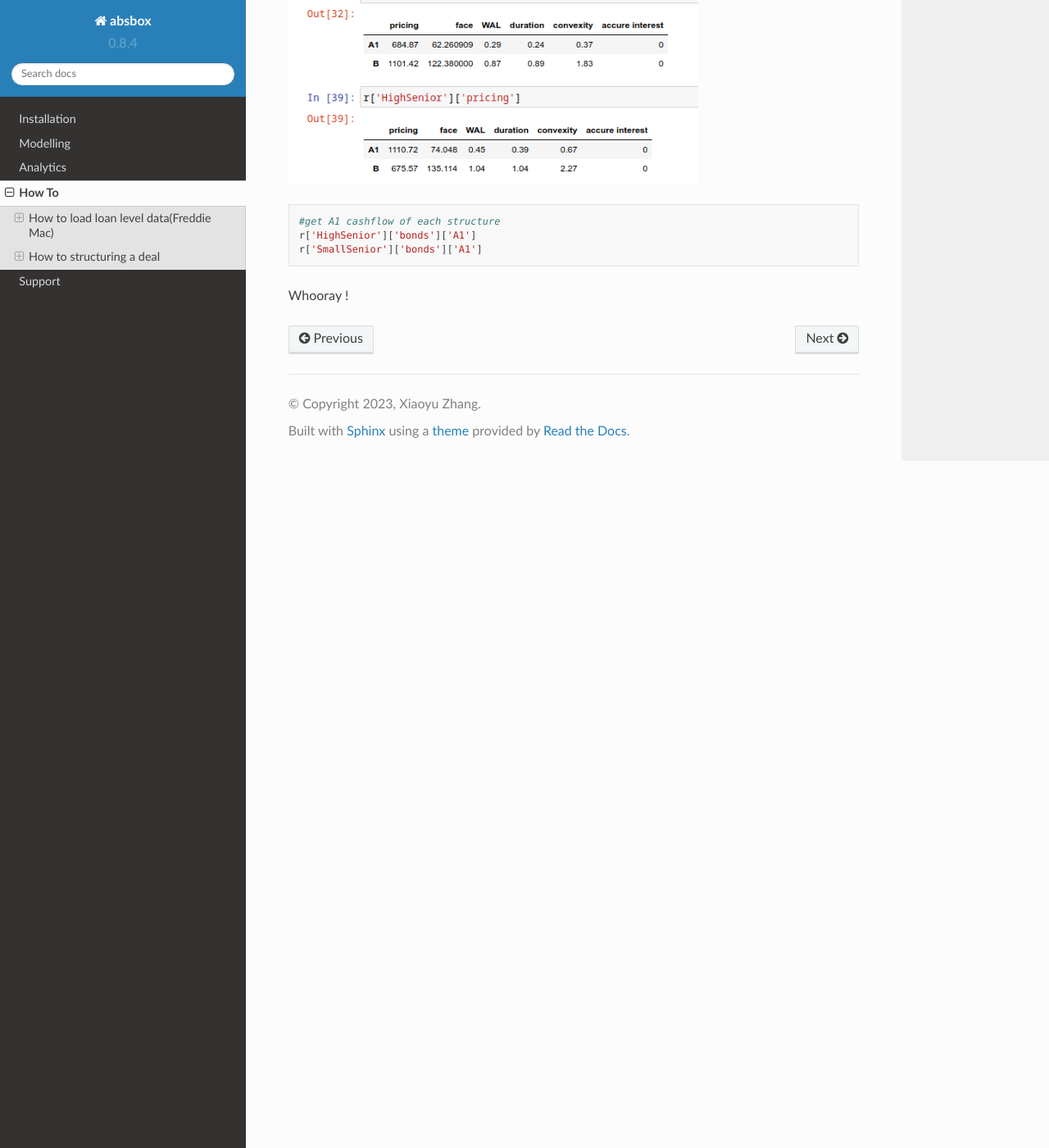
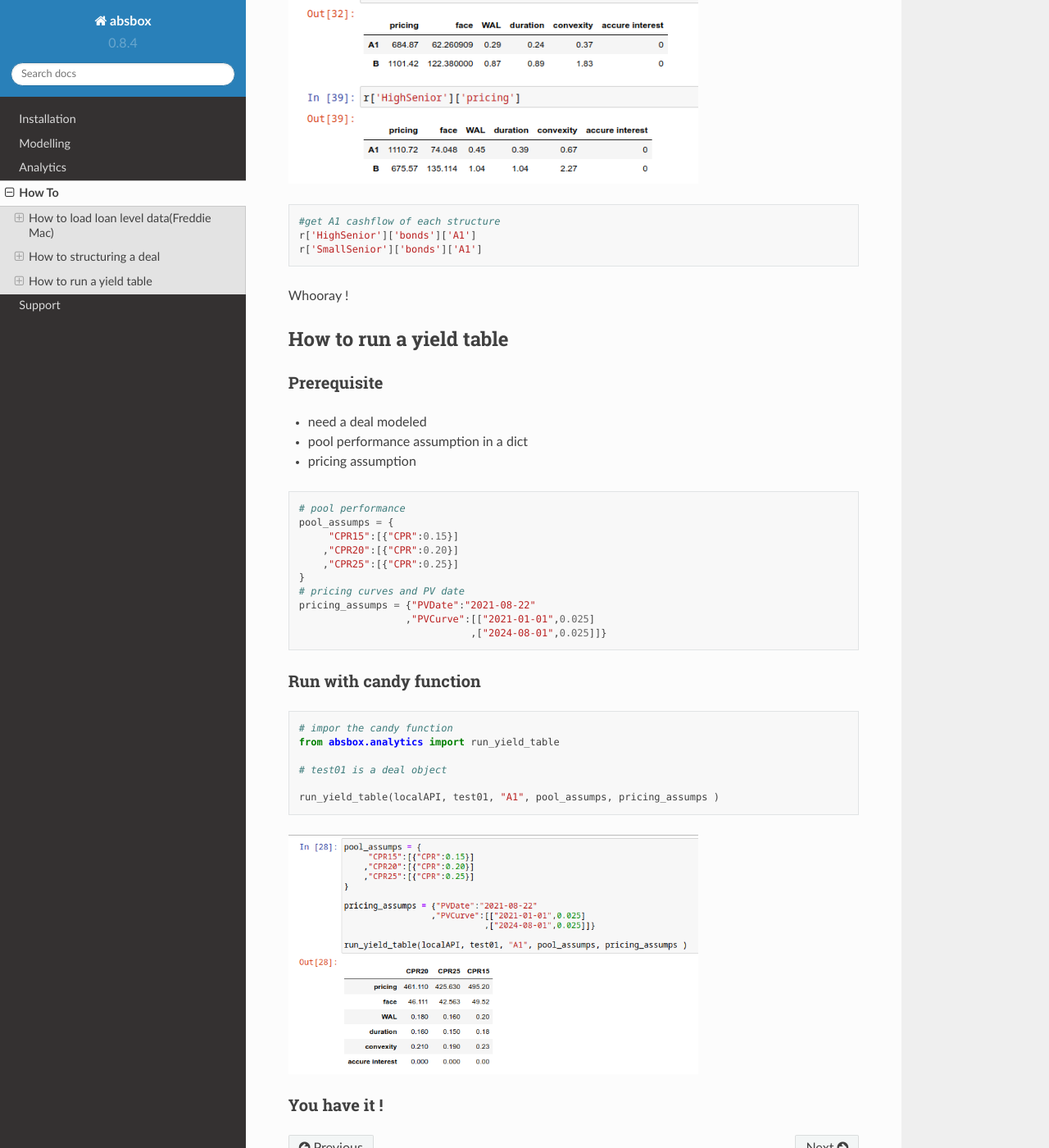
Before and after one commit to yellowbean/absbox-doc, a Sphinx documentation site: the page built from docs/source/howto.rst, in a window 1280 px wide and 1400 px high, scrolled down 5847 px. Shown: the whole window at 82% size. Built offline with Sphinx 7.4.7 and the Read the Docs theme 2.0.0, drawn with Linux system fonts in a browser that asks for light colours.

Commit message:
yield_table

```diff
--- a/docs/source/howto.rst
+++ b/docs/source/howto.rst
@@ -308,3 +308,51 @@ Now the ``r`` is a map with key of "SmallSenior" and "HighSenior", value as cash
   r['SmallSenior']['bonds']['A1']
 
 Whooray !
+
+
+How to run a yield table
+----------------------------
+
+Prerequisite
+^^^^^^^^^^^^^
+
+* need a deal modeled
+* pool performance assumption in a dict
+* pricing assumption
+
+.. code-block:: python
+
+  # pool performance
+  pool_assumps = {
+       "CPR15":[{"CPR":0.15}]
+      ,"CPR20":[{"CPR":0.20}]
+      ,"CPR25":[{"CPR":0.25}]
+  }
+  # pricing curves and PV date
+  pricing_assumps = {"PVDate":"2021-08-22"
+                    ,"PVCurve":[["2021-01-01",0.025]
+                               ,["2024-08-01",0.025]]}
+
+
+Run with candy function
+^^^^^^^^^^^^^^^^^^^^^^^^^^
+
+
+.. code-block:: python
+
+  # impor the candy function
+  from absbox.analytics import run_yield_table
+
+  # test01 is a deal object
+
+  run_yield_table(localAPI, test01, "A1", pool_assumps, pricing_assumps )
+
+
+.. image:: img/yield_table.png
+  :width: 500
+  :alt: yield_table
+
+
+
+You have it !
+^^^^^^^^^^^^^^
```
Also changed, not shown: docs/source/analytics.rst (+20 -0 lines), docs/source/img/yield_table.png (added).
